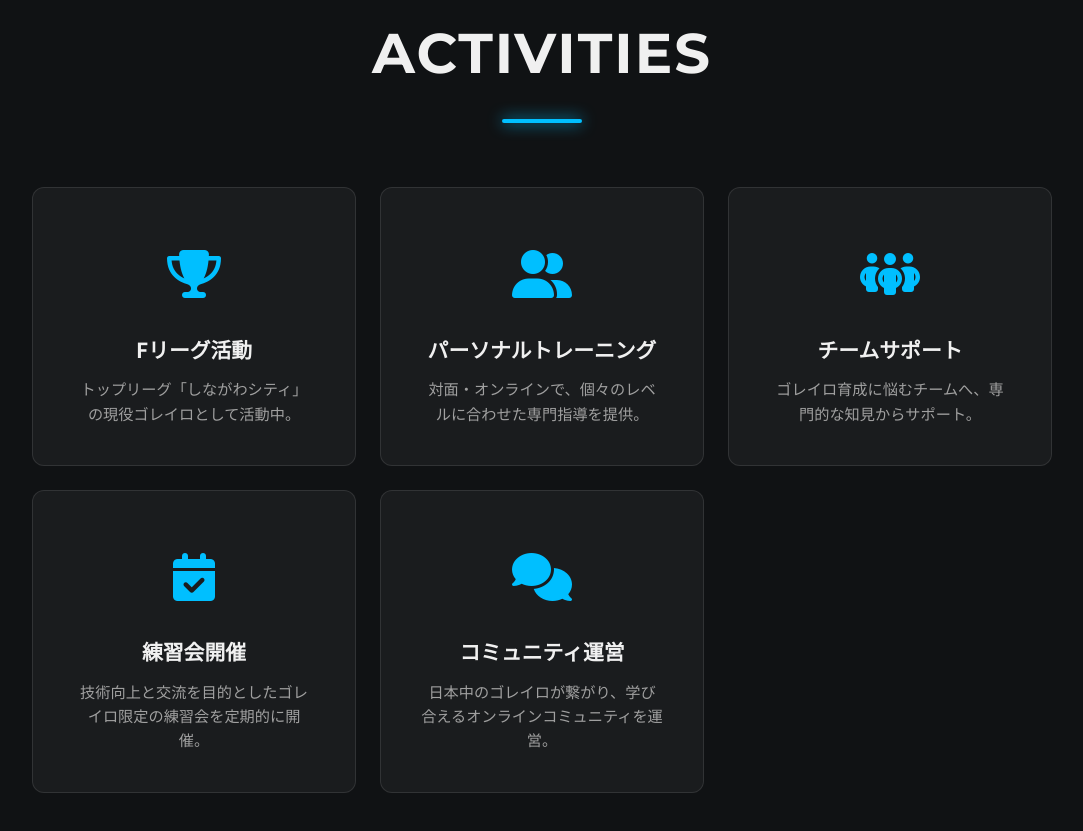
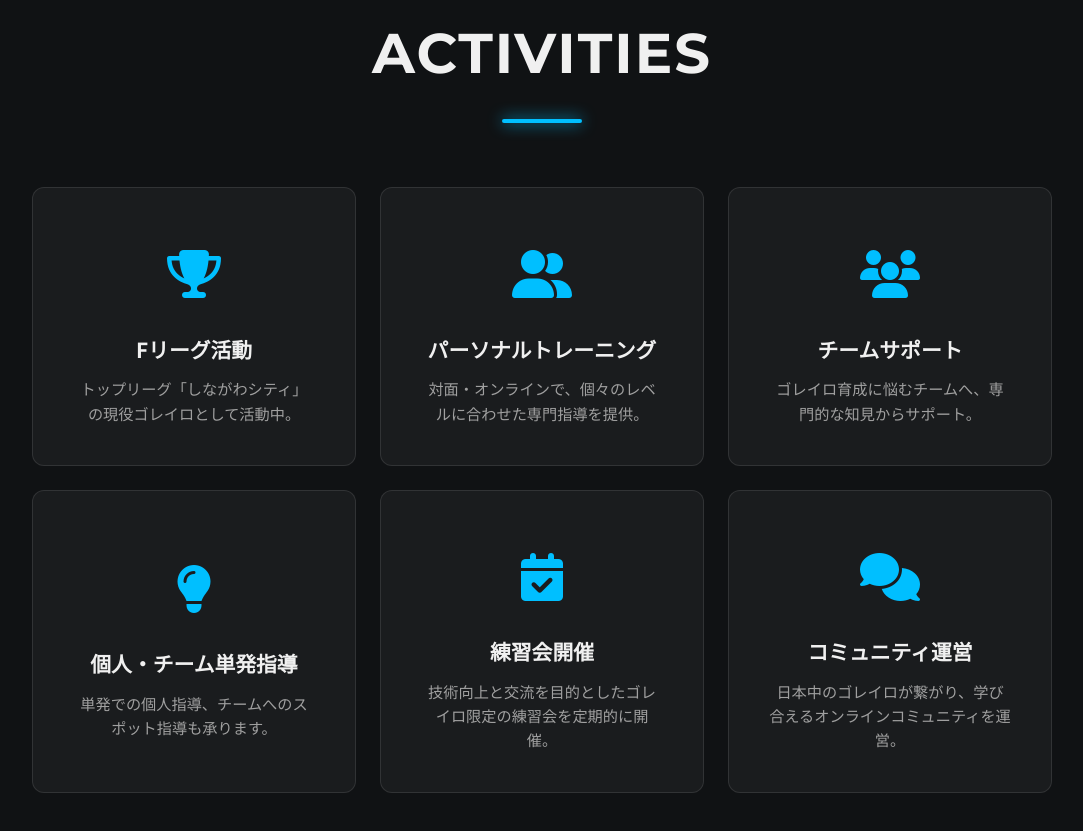
Before and after one commit to koutanishi/HPv2, a plain HTML site: page index.html in a window 1280 px wide. Shown: the part 2227-3058 px from the top of the page, without its empty margins (98-1181 px from the left). Drawn offline with Linux system fonts and the light colour scheme; a web font is replaced by a local one.

Commit message:
Update index.html

```diff
--- a/index.html
+++ b/index.html
@@ -8,7 +8,7 @@
     <meta name="keywords" content="西滉太, フットサル, ゴレイロ, しながわシティ, Fリーグ, パーソナルトレーニング">
 
     <link rel="preconnect" href="https://fonts.googleapis.com">
-    <link rel="preconnect" href="https://fonts.gstatic.com" crossorigin>
+    <link rel="preconnect" href="https://fonts.googleapis.com">
     <link href="https://fonts.googleapis.com/css2?family=Montserrat:wght@600;700&family=Noto+Sans+JP:wght@400;500;700&display=swap" rel="stylesheet">
 
     <link rel="stylesheet" href="https://cdnjs.cloudflare.com/ajax/libs/font-awesome/6.5.2/css/all.min.css" integrity="sha512-SnH5WK+bZxgPHs44uWIX+LLJAJ9/2PkPKZ5QiAj6Ta86w+fsb2TkcmfRyVX3pBnMFcV7oQPJkl9QevSCWr3W6A==" crossorigin="anonymous" referrerpolicy="no-referrer" />
@@ -211,6 +211,11 @@
             position: relative;
             overflow: hidden;
             text-decoration: none;
+            /* height: 100%; /* 必要に応じて高さを揃える */
+            display: flex;
+            flex-direction: column;
+            align-items: center;
+            justify-content: center;
         }
 
         .activity-card:hover {
@@ -231,7 +236,7 @@
         .activity-card:hover::after { transform: translate(-50%, -50%) scale(2); }
         .activity-card .icon { font-size: 3rem; color: var(--accent-cyan); margin-bottom: 1rem; }
         .activity-card .title { font-size: 1.3rem; font-weight: 700; margin-bottom: 0.5rem; color: var(--text-primary); }
-        .activity-card .description { font-size: 0.95rem; color: var(--text-secondary); line-height: 1.6; }
+        .activity-card .description { font-size: 0.95rem; color: var(--text-secondary); line-height: 1.6; /* min-height: 50px; /* 必要に応じてテキストエリアの最低限の高さを設定 */ }
 
         #contact { background: var(--bg-dark); }
         .contact-wrapper p { max-width: 600px; margin: 0 auto 3rem; color: var(--text-secondary); }
@@ -331,19 +336,26 @@
                     <h3 class="title">パーソナルトレーニング</h3>
                     <p class="description">対面・オンラインで、個々のレベルに合わせた専門指導を提供。</p>
                 </a>
+
                 <a href="#" target="_blank" rel="noopener noreferrer" class="activity-card fade-in" style="transition-delay: 0.2s;">
-                    <div class="icon"><i class="fa-solid fa-people-group"></i></div>
+                    <div class="icon"><i class="fa-solid fa-users"></i></div>
                     <h3 class="title">チームサポート</h3>
                     <p class="description">ゴレイロ育成に悩むチームへ、専門的な知見からサポート。</p>
                 </a>
 
                 <a href="#" target="_blank" rel="noopener noreferrer" class="activity-card fade-in" style="transition-delay: 0.3s;">
+                    <div class="icon"><i class="fa-solid fa-lightbulb"></i></div>
+                    <h3 class="title">個人・チーム単発指導</h3>
+                    <p class="description">単発での個人指導、チームへのスポット指導も承ります。</p>
+                </a>
+
+                <a href="#" target="_blank" rel="noopener noreferrer" class="activity-card fade-in" style="transition-delay: 0.4s;">
                     <div class="icon"><i class="fa-solid fa-calendar-check"></i></div>
                     <h3 class="title">練習会開催</h3>
                     <p class="description">技術向上と交流を目的としたゴレイロ限定の練習会を定期的に開催。</p>
                 </a>
 
-                <a href="#" target="_blank" rel="noopener noreferrer" class="activity-card fade-in" style="transition-delay: 0.4s;">
+                <a href="#" target="_blank" rel="noopener noreferrer" class="activity-card fade-in" style="transition-delay: 0.5s;">
                      <div class="icon"><i class="fa-solid fa-comments"></i></div>
                     <h3 class="title">コミュニティ運営</h3>
                     <p class="description">日本中のゴレイロが繋がり、学び合えるオンラインコミュニティを運営。</p>
```
